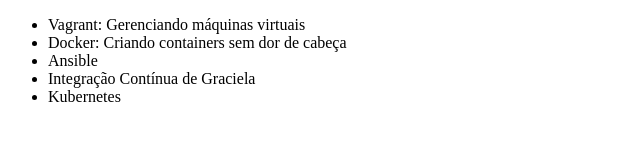
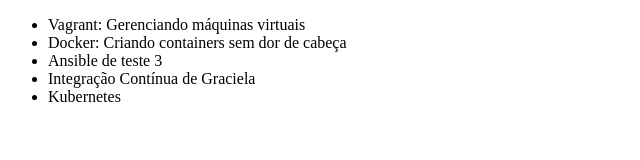
Before and after one commit to luizlima/aula-git, a plain HTML site: page index.html in a window 1280 px wide. Shown: the full height of the page, 0-640 px from the left. Drawn offline with Linux system fonts and the light colour scheme.

Commit message:
Alterando codigo

```diff
--- a/index.html
+++ b/index.html
@@ -8,7 +8,7 @@
     <ul>
         <li>Vagrant: Gerenciando máquinas virtuais</li>
         <li>Docker: Criando containers sem dor de cabeça</li>
-        <li>Ansible</li>
+        <li>Ansible de teste 3</li>
         <li>Integração Contínua de Graciela</li>
 	<li>Kubernetes</li>
     </ul>
```
